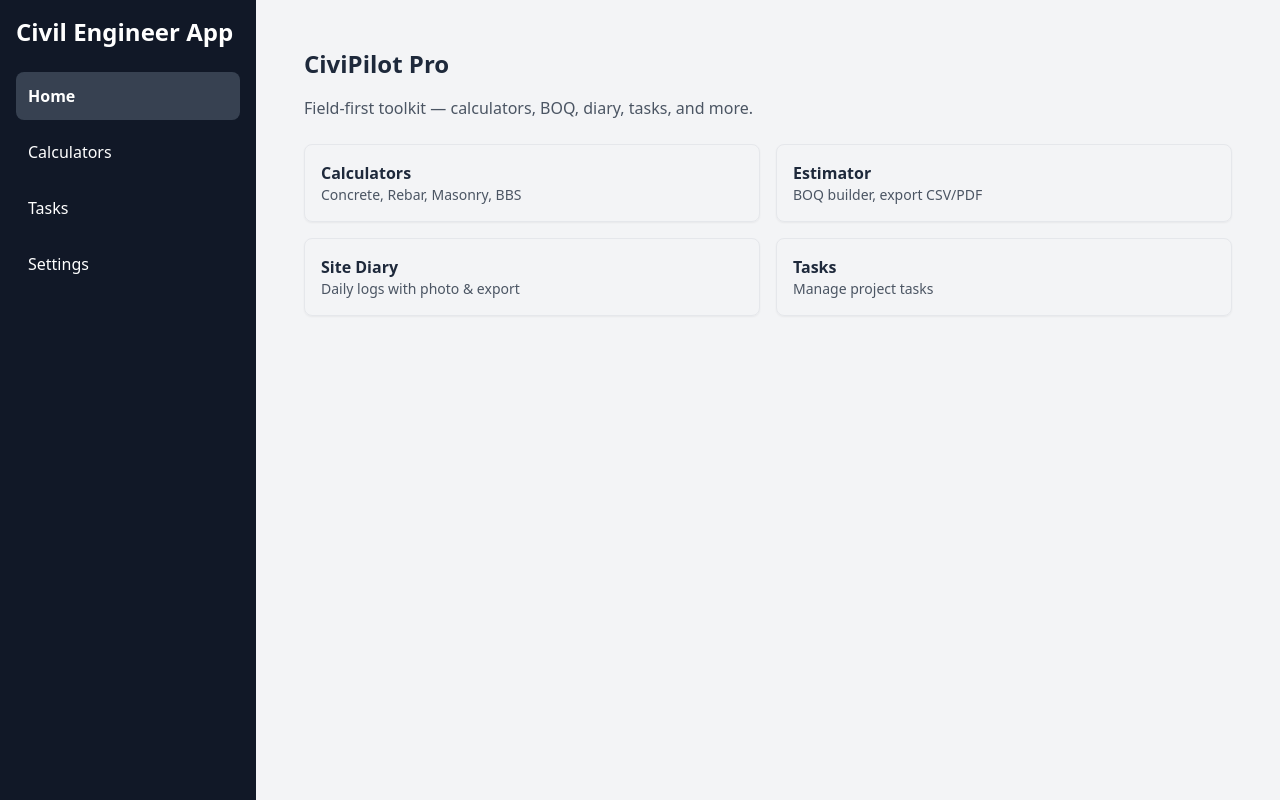
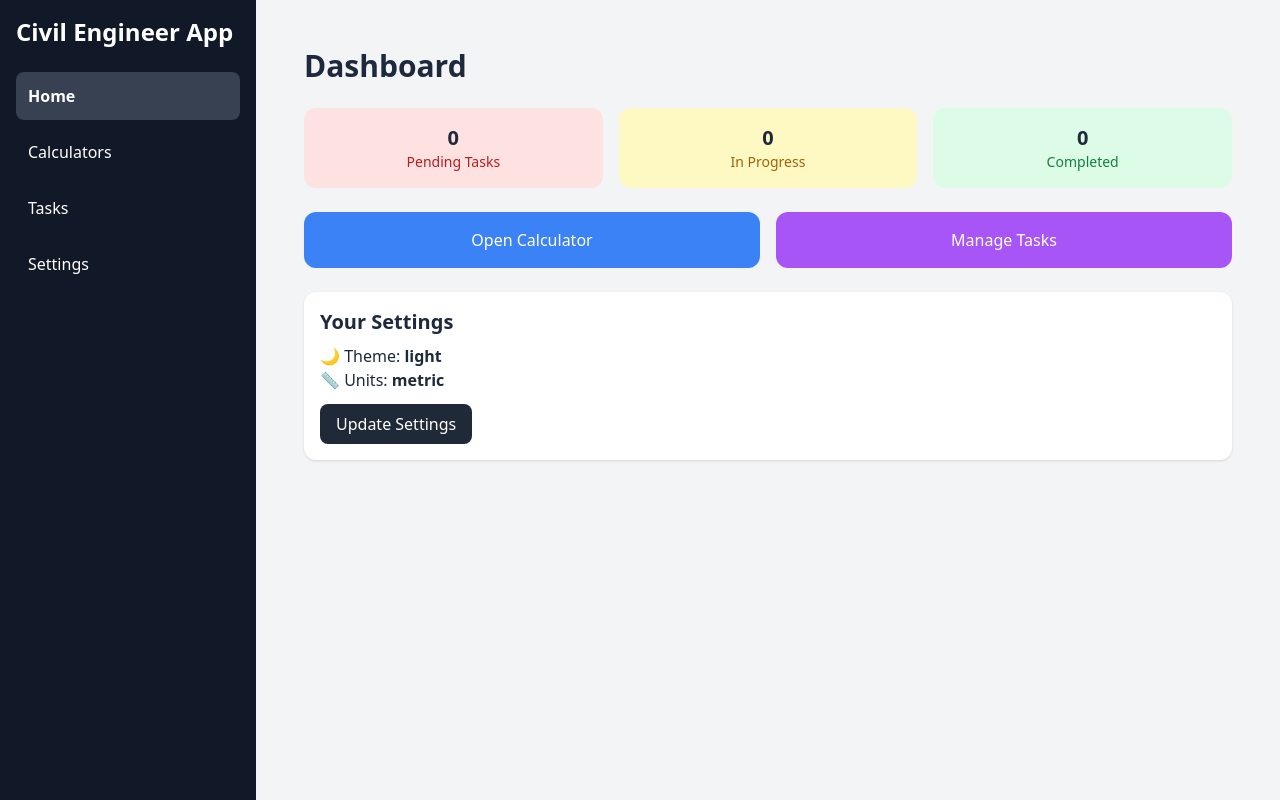
Before and after one commit to shadabalam117/CiviPilot, a Next.js app: page / in a window 1280 px wide. Built offline with nearby package versions, Linux system fonts and the light colour scheme.

Commit message:
Update page.tsx

```diff
--- a/app/page.tsx
+++ b/app/page.tsx
@@ -1,34 +1,84 @@
-import Link from "next/link"
+"use client";
 
-export default function Dashboard() {
+import Link from "next/link";
+import { useEffect, useState } from "react";
+
+interface Task {
+  id: number;
+  title: string;
+  deadline: string;
+  status: "Pending" | "In Progress" | "Completed";
+}
+
+export default function HomePage() {
+  const [tasks, setTasks] = useState<Task[]>([]);
+  const [theme, setTheme] = useState("light");
+  const [unit, setUnit] = useState("metric");
+
+  // Load tasks + settings from localStorage
+  useEffect(() => {
+    const savedTasks = localStorage.getItem("tasks");
+    if (savedTasks) setTasks(JSON.parse(savedTasks));
+
+    const savedTheme = localStorage.getItem("theme");
+    if (savedTheme) setTheme(savedTheme);
+
+    const savedUnit = localStorage.getItem("unit");
+    if (savedUnit) setUnit(savedUnit);
+  }, []);
+
+  const pending = tasks.filter((t) => t.status === "Pending").length;
+  const inProgress = tasks.filter((t) => t.status === "In Progress").length;
+  const completed = tasks.filter((t) => t.status === "Completed").length;
+
   return (
-    <main className="p-6">
-      <h1 className="text-2xl font-bold mb-4">CiviPilot Pro</h1>
-      <p className="text-gray-600 mb-6">
-        Field-first toolkit — calculators, BOQ, diary, tasks, and more.
-      </p>
+    <div className="p-6 space-y-6">
+      <h1 className="text-3xl font-bold">Dashboard</h1>
 
-      <div className="grid grid-cols-1 md:grid-cols-2 gap-4">
-        <Link href="/calculators" className="p-4 border rounded-lg shadow-sm hover:bg-gray-50">
-          <h2 className="font-semibold">Calculators</h2>
-          <p className="text-sm text-gray-600">Concrete, Rebar, Masonry, BBS</p>
+      {/* Task Summary */}
+      <div className="grid grid-cols-3 gap-4">
+        <div className="bg-red-100 p-4 rounded-xl text-center">
+          <p className="text-xl font-bold">{pending}</p>
+          <p className="text-sm text-red-700">Pending Tasks</p>
+        </div>
+        <div className="bg-yellow-100 p-4 rounded-xl text-center">
+          <p className="text-xl font-bold">{inProgress}</p>
+          <p className="text-sm text-yellow-700">In Progress</p>
+        </div>
+        <div className="bg-green-100 p-4 rounded-xl text-center">
+          <p className="text-xl font-bold">{completed}</p>
+          <p className="text-sm text-green-700">Completed</p>
+        </div>
+      </div>
+
+      {/* Quick Links */}
+      <div className="grid grid-cols-2 gap-4">
+        <Link
+          href="/calculators"
+          className="bg-blue-500 text-white p-4 rounded-xl text-center hover:bg-blue-600"
+        >
+          Open Calculator
         </Link>
-
-        <Link href="/estimator" className="p-4 border rounded-lg shadow-sm hover:bg-gray-50">
-          <h2 className="font-semibold">Estimator</h2>
-          <p className="text-sm text-gray-600">BOQ builder, export CSV/PDF</p>
-        </Link>
-
-        <Link href="/diary" className="p-4 border rounded-lg shadow-sm hover:bg-gray-50">
-          <h2 className="font-semibold">Site Diary</h2>
-          <p className="text-sm text-gray-600">Daily logs with photo & export</p>
-        </Link>
-
-        <Link href="/tasks" className="p-4 border rounded-lg shadow-sm hover:bg-gray-50">
-          <h2 className="font-semibold">Tasks</h2>
-          <p className="text-sm text-gray-600">Manage project tasks</p>
+        <Link
+          href="/tasks"
+          className="bg-purple-500 text-white p-4 rounded-xl text-center hover:bg-purple-600"
+        >
+          Manage Tasks
         </Link>
       </div>
-    </main>
-  )
-}
+
+      {/* Settings Preview */}
+      <div className="bg-white shadow rounded-xl p-4">
+        <h2 className="text-xl font-bold mb-2">Your Settings</h2>
+        <p>🌙 Theme: <span className="font-semibold">{theme}</span></p>
+        <p>📏 Units: <span className="font-semibold">{unit}</span></p>
+        <Link
+          href="/settings"
+          className="inline-block mt-3 bg-gray-800 text-white px-4 py-2 rounded-lg hover:bg-gray-700"
+        >
+          Update Settings
+        </Link>
+      </div>
+    </div>
+  );
+          }
```
